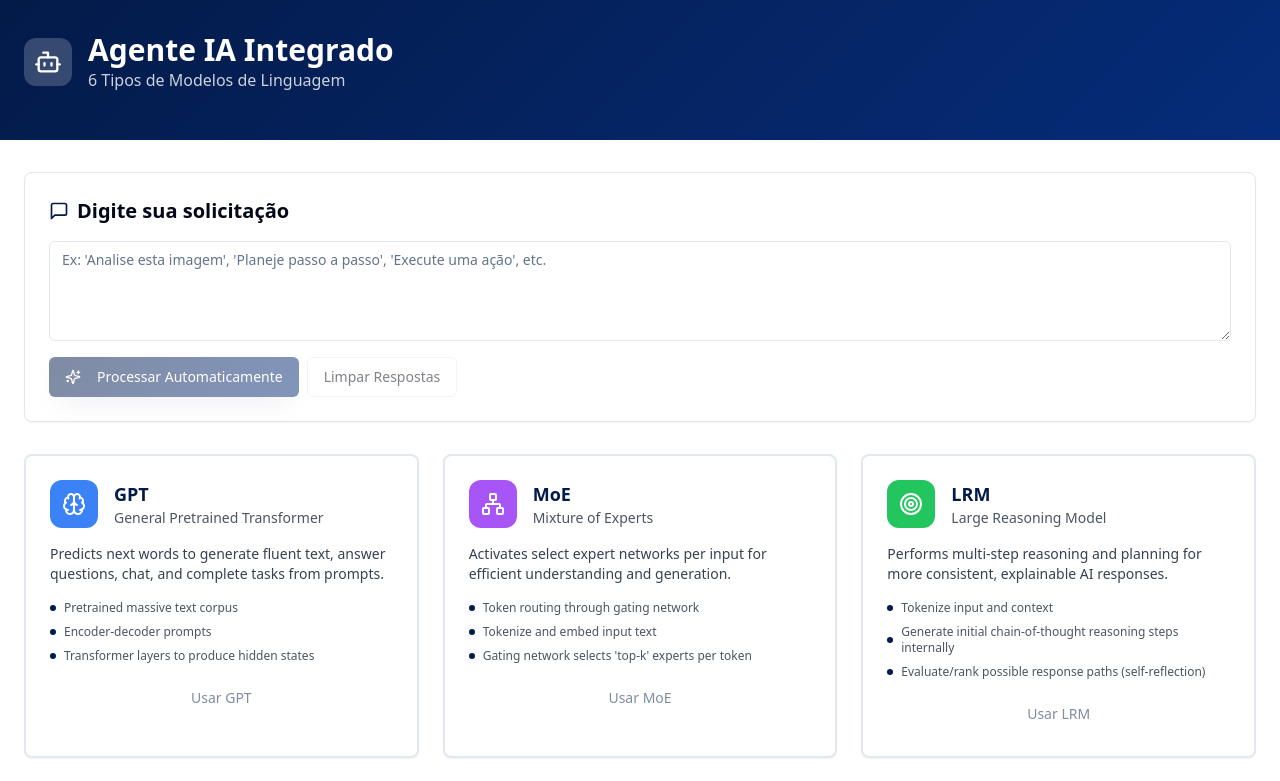
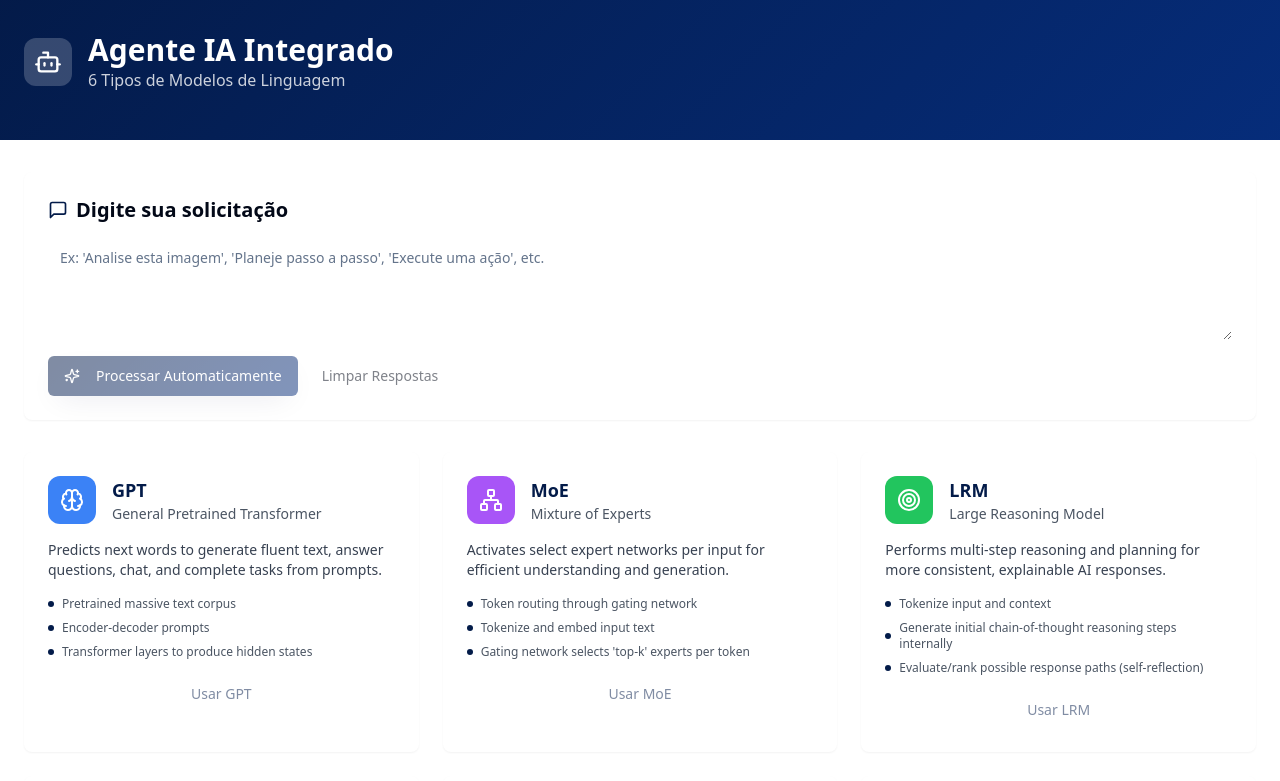
Before and after one commit to ReginaldoGonssavre/neoagent-replica-forge, a React (Vite) app: page /ai-agent in a window 1280 px wide. Shown: the top 781 px of the page. Built offline with nearby package versions, Linux system fonts and the light colour scheme.

Commit message:
Remove table grid lines
Removed the grid lines from the table component to improve the visual appearance of the site.

```diff
--- a/src/index.css
+++ b/src/index.css
@@ -131,6 +131,8 @@ All colors MUST be HSL.
     @apply bg-background text-foreground;
     background: hsl(0 0% 100%);
     min-height: 100vh;
+    /* Remove any grid backgrounds */
+    background-image: none;
   }
 
   /* Remove quantum particle effects */
@@ -140,6 +142,34 @@ All colors MUST be HSL.
 
   .quantum-particle {
     display: none;
+  }
+
+  /* Remove any grid patterns */
+  .grid-bg {
+    display: none;
+  }
+
+  .grid-pattern {
+    display: none;
+  }
+
+  /* Ensure no grid lines on containers */
+  .container,
+  .grid,
+  .grid-cols-1,
+  .grid-cols-2,
+  .grid-cols-3,
+  .grid-cols-4,
+  .grid-cols-5,
+  .grid-cols-6 {
+    border: none !important;
+    outline: none !important;
+  }
+
+  /* Remove borders from grid items */
+  .grid > * {
+    border: none !important;
+    outline: none !important;
   }
 }
 
@@ -183,3 +213,24 @@ All colors MUST be HSL.
   height: auto;
   max-width: 64px;
 }
+
+/* Clean card styles without borders */
+.card-clean {
+  background: hsl(0 0% 100%);
+  border: none;
+  box-shadow: var(--shadow-elegant);
+  border-radius: var(--radius);
+}
+
+/* Remove debug borders */
+* {
+  border: none !important;
+  outline: none !important;
+}
+
+/* Ensure clean layout without grid lines */
+.no-grid * {
+  border: none !important;
+  outline: none !important;
+  box-shadow: none !important;
+}
```
